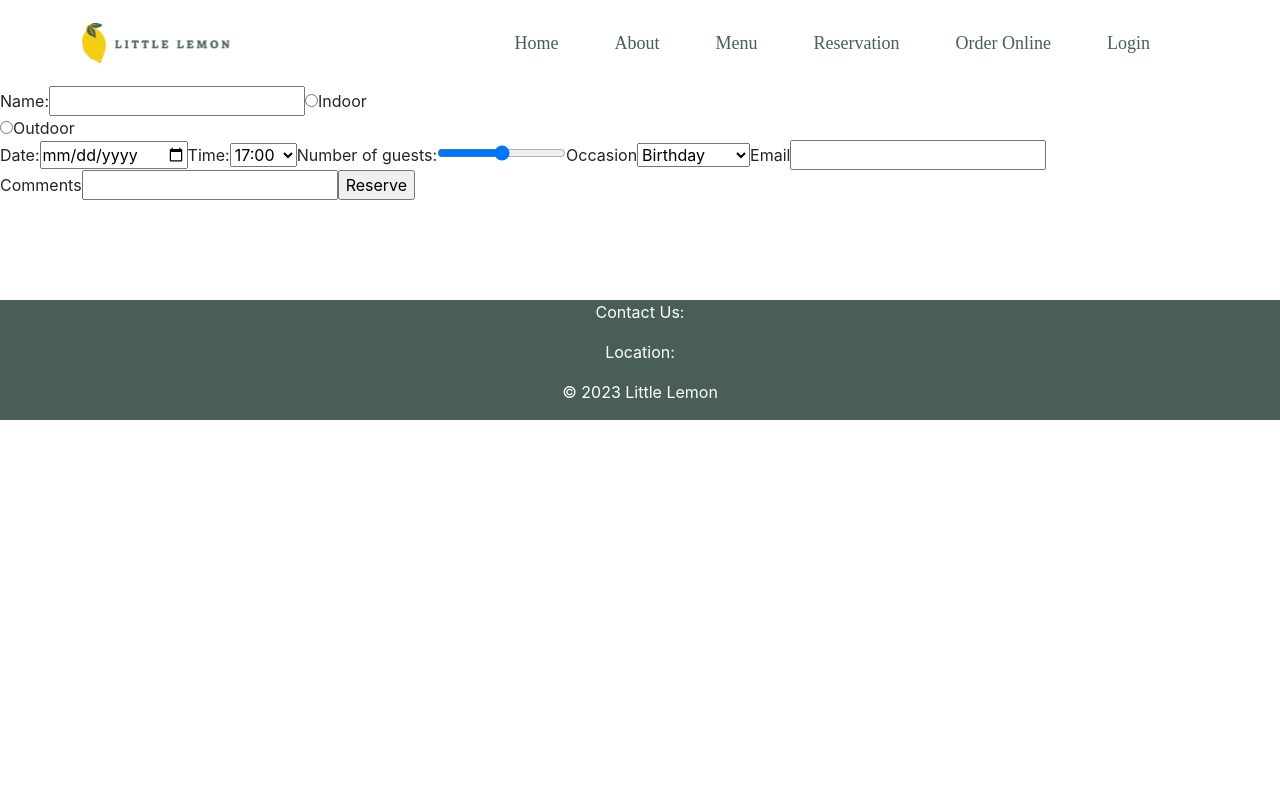
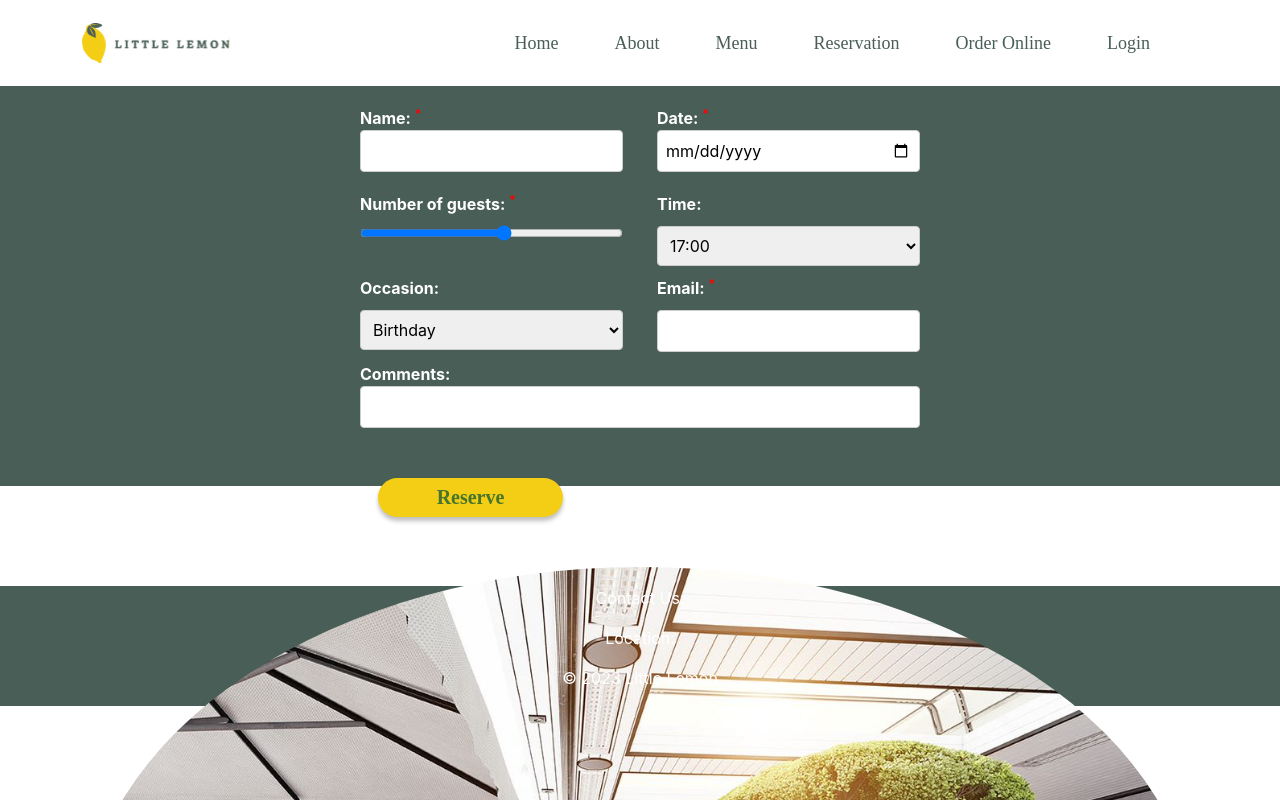
Before and after one commit to royMatar/little-lemon, a React (Create React App) app: page /booking in a window 1280 px wide. Shown: the top 800 px of the page. Built offline with nearby package versions, Linux system fonts and the light colour scheme.

Commit message:
Form update with CSS

```diff
--- a/src/App.js
+++ b/src/App.js
@@ -2,6 +2,7 @@ import HomePage from "./components/HomePage/HomePage";
 import { Route, Routes } from "react-router-dom";
 import BookingPage from "./components/BookingPage/BookingPage";
 import Navigation from "./components/Navigation/Nav";
+import Footer from './components/Footer/Footer';
 
 function App() {
   return (
@@ -11,6 +12,7 @@ function App() {
         <Route path="/" element={<HomePage />}></Route>
         <Route path="/booking" element={<BookingPage />}></Route>
       </Routes>
+      <Footer/>
     </div>
   );
 }
--- a/src/components/BookingPage/BookingPage.css
+++ b/src/components/BookingPage/BookingPage.css
@@ -0,0 +1,12 @@
+.bookingpage{
+    background-color: #495E57;
+    height: 400px;
+    color: white;
+}
+
+#imgrest{
+    width: auto;
+    align-items: center;
+    justify-content: center;
+    border-radius: 50%;
+}
--- a/src/components/BookingPage/BookingPage.jsx
+++ b/src/components/BookingPage/BookingPage.jsx
@@ -1,13 +1,24 @@
-import React from 'react'
-import Footer from '../Footer/Footer';
-import Form from '../Form/Form';
+import React from "react";
+import Form from "../Form/Form";
+import Container from "react-bootstrap/Container";
+import './BookingPage.css';
+import Image from "react-bootstrap/Image";
+
 function BookingPage() {
   return (
-    <div>
-      <Form/>
-      <Footer/>
-    </div>
-  )
+    <>
+      <Container fluid className="bookingpage">
+        <Container>
+          <Form />
+        </Container>
+        <Container>
+        <Image src="../icons_assets/restaurant.jpg" id="imgrest" fluid/>
+        </Container>
+      </Container>
+
+
+    </>
+  );
 }
 
-export default BookingPage
+export default BookingPage;
--- a/src/components/Footer/Footer.css
+++ b/src/components/Footer/Footer.css
@@ -5,4 +5,7 @@
     margin-top: 100px;
     color: white;
     justify-content: baseline;
+    position: bottom;
+    left: 0;
+    bottom: 0;
 }
--- a/src/components/Form/Form.css
+++ b/src/components/Form/Form.css
@@ -0,0 +1,64 @@
+/* Form.css */
+
+#form {
+    max-width: 600px;
+    margin: 0 auto;
+    padding: 20px;
+  }
+
+  form label {
+    display: block;
+    margin-bottom: 10px;
+    font-weight: bold;
+  }
+
+  form input[type="text"],
+  form input[type="date"],
+  form input[type="email"],
+  form input[type="range"],
+  form select,
+  form textarea {
+    width: 100%;
+    padding: 8px;
+    font-size: 16px;
+    border: 1px solid #ccc;
+    border-radius: 4px;
+    box-sizing: border-box;
+    margin-bottom: 10px;
+  }
+
+  form textarea {
+    height: 100px;
+  }
+
+  form input[type="submit"] {
+    background-color: #4caf50;
+    color: #fff;
+    padding: 10px 16px;
+    font-size: 16px;
+    border: none;
+    border-radius: 4px;
+    cursor: pointer;
+  }
+
+  form input[type="submit"]:disabled {
+    background-color: #ccc;
+    cursor: not-allowed;
+  }
+
+  form sup {
+    color: red;
+  }
+  /* Bootstrap grid styles */
+  .row {
+    display: flex;
+  }
+
+  .col {
+    flex: 1;
+    margin-right: 10px;
+  }
+
+  .col:last-child {
+    margin-right: 0;
+  }
--- a/src/components/Form/Form.jsx
+++ b/src/components/Form/Form.jsx
@@ -1,4 +1,7 @@
 import React, { useState } from "react";
+import "./Form.css";
+import Row from "react-bootstrap/Row";
+import Col from "react-bootstrap/Col";
 
 function Form() {
   const [name, setName] = useState("");
@@ -20,33 +23,63 @@ function Form() {
     setEmail("");
   };
 
+  const getIsFormValid = () => {
+    return name && email && date;
+  };
+
   const handleSubmit = (e) => {
     e.preventDefault();
-    alert("Table Reserved!");
+    alert("Thanks " + name + ", your table is reserved");
     clearForm();
   };
   return (
-    <form onSubmit={handleSubmit}>
-      <label>
-        Name:
-        <input type="text" value={name} />
+    <form onSubmit={handleSubmit} id="form">
+      <Row>
+        <Col>
+          <label htmlFor="name">
+            Name: <sup>*</sup>
+            <input
+              type="text"
+              value={name}
+              id="name"
+              onChange={(e) => setName(e.target.value)}
+            />
           </label>
-      <label>
-        <input type="radio" value={table} />
-        Indoor
+        </Col>
+        <Col>
+          <label htmlFor="res-date">
+            Date: <sup>*</sup>
+            <input
+              type="date"
+              id="res-date"
+              value={date}
+              onChange={(e) => setDate(e.target.value)}
+            />
           </label>
-      <br></br>
-      <label>
-        <input type="radio" value={table} />
-        Outdoor
+        </Col>
+      </Row>
+      <Row>
+        <Col>
+          <label htmlFor="guests">
+            Number of guests: <sup>*</sup> <span>{guests}</span>
+            <input
+              type="range"
+              id="guests"
+              min="1"
+              max="10"
+              value={guests}
+              onChange={(e) => setGuests(e.target.value)}
+            />
+
           </label>
-      <br></br>
-      <label htmlFor="res-date">
-        Date:
-        <input type="date" id="res-date" value={date} />
-      </label>
+        </Col>
+        <Col>
         <label htmlFor="res-time">Time:</label>
-      <select id="res-time" value={time}>
+          <select
+            id="res-time"
+            value={time}
+            onChange={(e) => setTime(e.target.value)}
+          >
             <option>17:00</option>
             <option>18:00</option>
             <option>19:00</option>
@@ -54,23 +87,49 @@ function Form() {
             <option>21:00</option>
             <option>22:00</option>
           </select>
-      <label htmlFor="guests">
-        Number of guests:
-        <input type="range" id="guests" value={guests} />
-      </label>
-      <label htmlFor="occasion">Occasion</label>
-      <select id="occasion" value={occasion}>
+        </Col>
+      </Row>
+      <Row>
+        <Col>
+          <label htmlFor="occasion">Occasion: </label>
+          <select
+            id="occasion"
+            value={occasion}
+            onChange={(e) => setOccasion(e.target.value)}
+          >
             <option>Birthday</option>
             <option>Anniversary</option>
             <option>Other</option>
           </select>
-      <label htmlFor="email">Email</label>
-      <input type="email" id="email" value={email} />
-      <label>
-        Comments
-        <input type="text" value={comment} />
+        </Col>
+        <Col>
+          <label htmlFor="email">
+            Email: <sup>*</sup>
           </label>
-      <input type="submit" value="Reserve" />
+          <input
+            type="email"
+            id="email"
+            value={email}
+            onChange={(e) => setEmail(e.target.value)}
+          />
+        </Col>
+      </Row>
+      <Row>
+        <Col>
+          <label htmlFor="comment">
+            Comments:
+            <input
+              type="text"
+              value={comment}
+              id="comment"
+              onChange={(e) => setComment(e.target.value)}
+            />
+          </label>
+        </Col>
+      </Row>
+      <Row>
+        <input type="submit" value="Reserve" disabled={!getIsFormValid()} id="rsrvbtn"/>
+      </Row>
     </form>
   );
 }
--- a/src/components/HomePage/HomePage.jsx
+++ b/src/components/HomePage/HomePage.jsx
@@ -12,7 +12,6 @@ function HomePage() {
       <Specials />
       <Testimonials />
       <About />
-      <Footer />
     </div>
   );
 }
```
Lines whose indentation alone changed are shown as unchanged.
